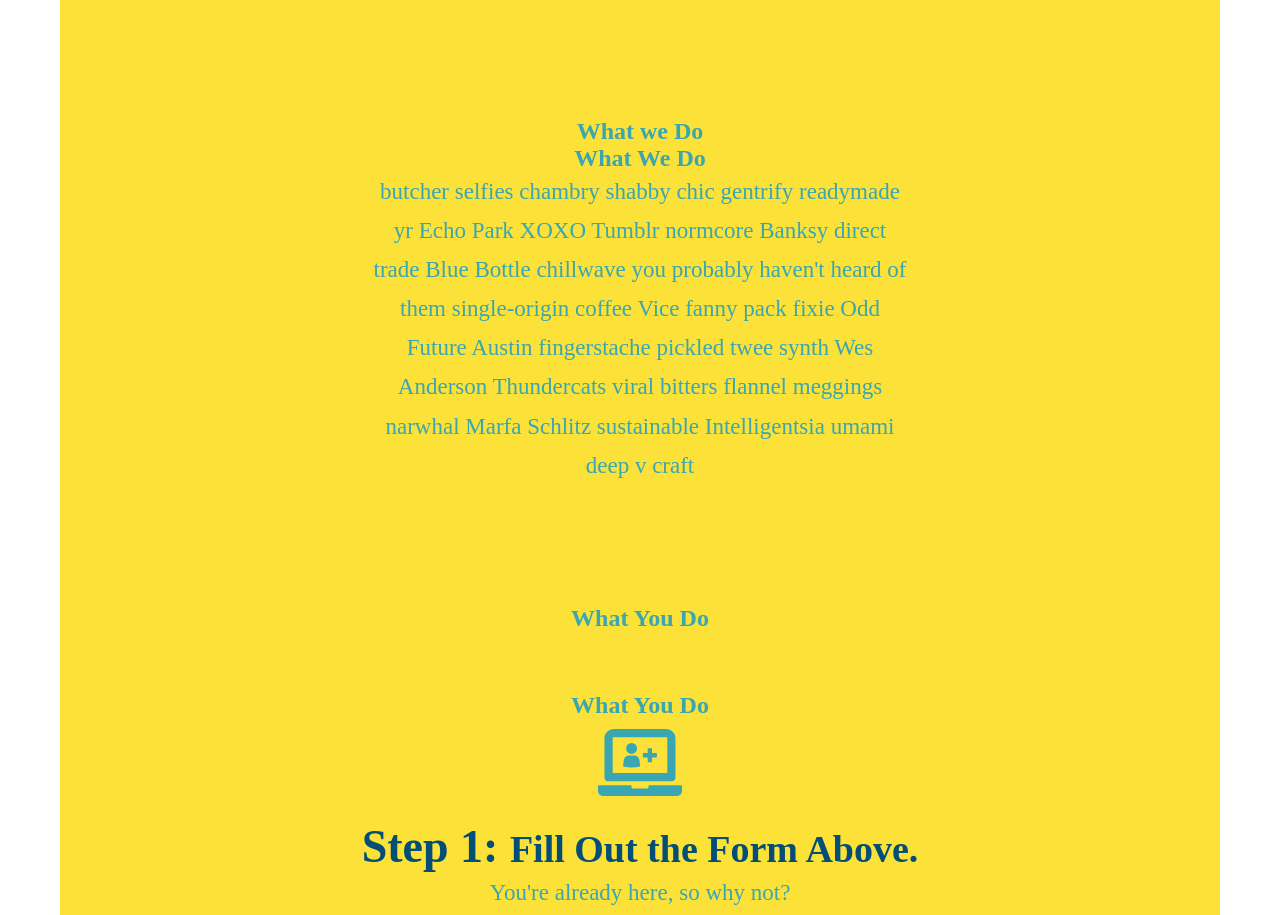
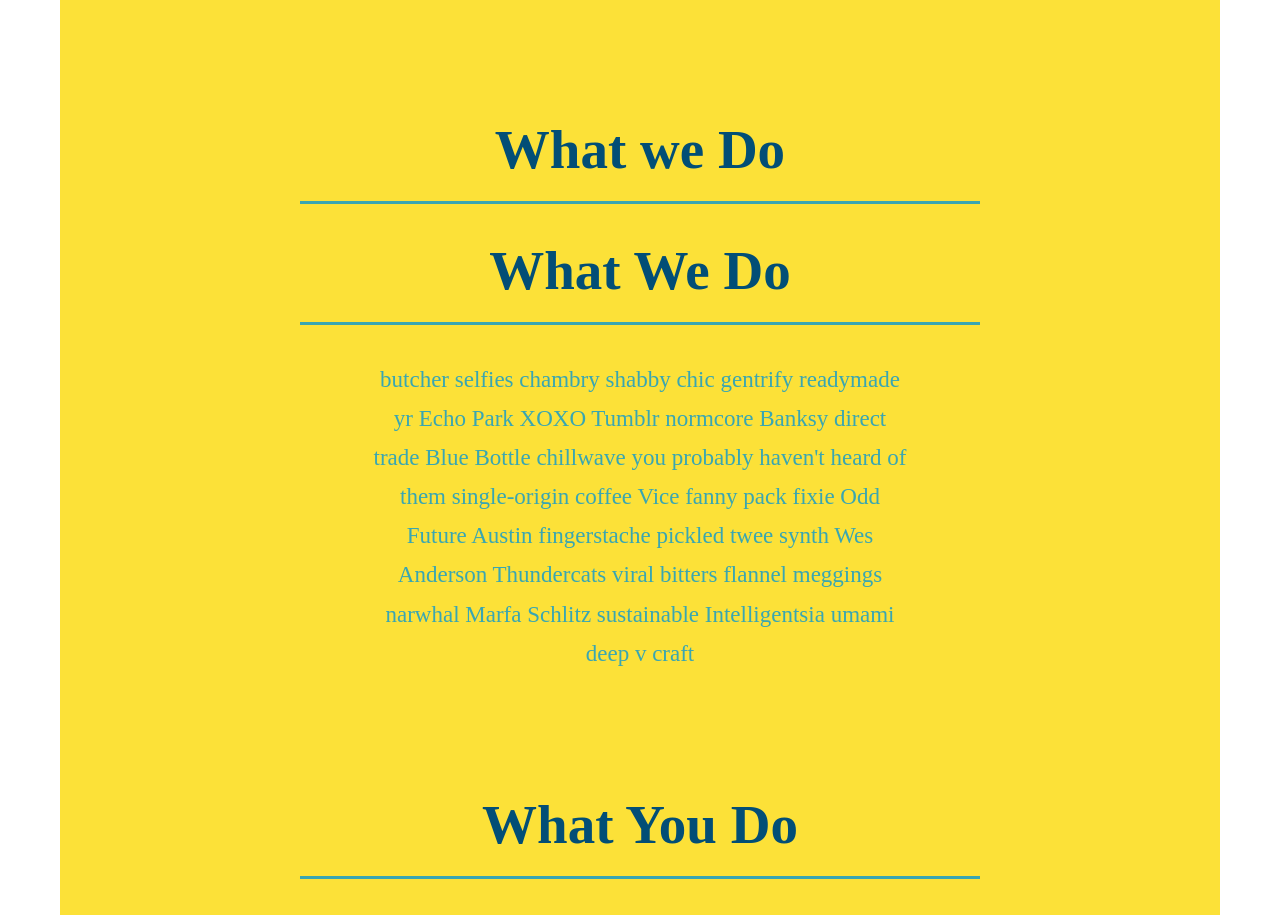
Before and after one commit to curryduz/run-buddy, a plain HTML site: page index.html in a window 1280 px wide. Shown: the part 882-1797 px from the top of the page. Drawn offline with Linux system fonts and the light colour scheme.

Commit message:
page corrections

```diff
--- a/assets/css/style.css
+++ b/assets/css/style.css
@@ -117,6 +117,14 @@
     /* add this alongside your other declarations */
     display: inline-block;
 }
+.intro h2 {
+    font-size: 55px;
+    color: #024e76;
+    margin-bottom: 35px;
+    padding: 0 100px 20px 100px;
+    border-bottom: 3px solid;
+    border-color: #fce138;
+  }
 .intro p {
     line-height: 1.7;
     color: #39a6b2;
@@ -127,6 +135,7 @@
     /* add this alongside your other declarations */
     margin: 0 auto;
 }
+
 .steps {
     text-align: center ;
     background: #fce138;
@@ -171,3 +180,11 @@
   .steps span {
     font-size: 38px;
   }
+  .steps h2 {
+    font-size: 55px;
+    color: #024e76;
+    margin-bottom: 35px;
+    padding: 0 100px 20px 100px;
+    border-bottom: 3px solid;
+    border-color: #39a6b2;
+  }
```
